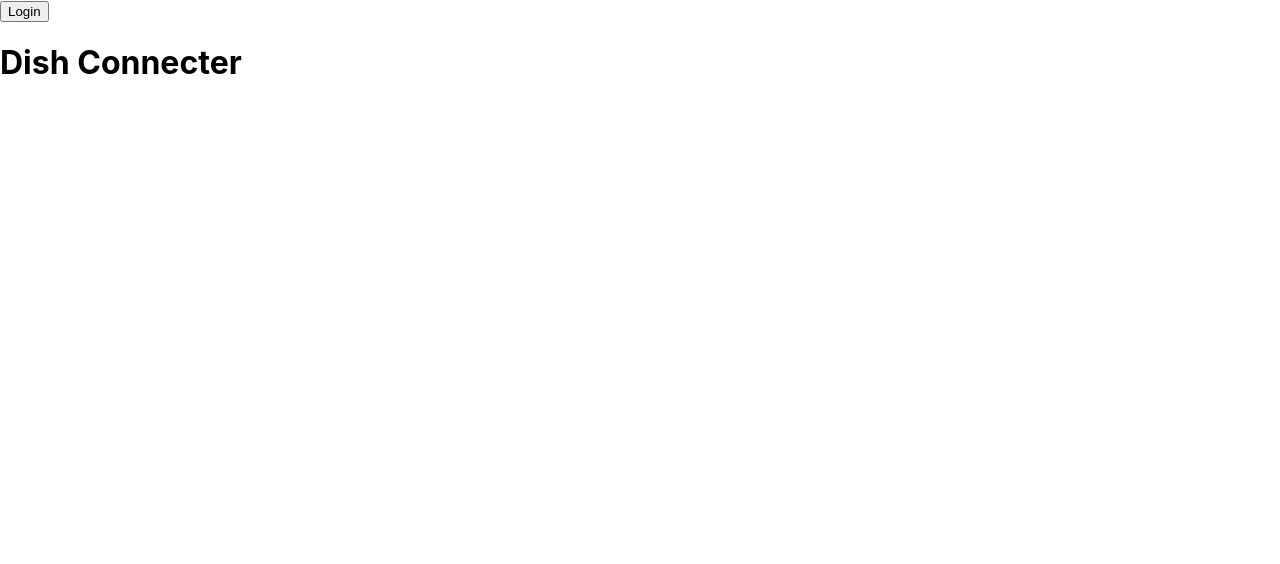
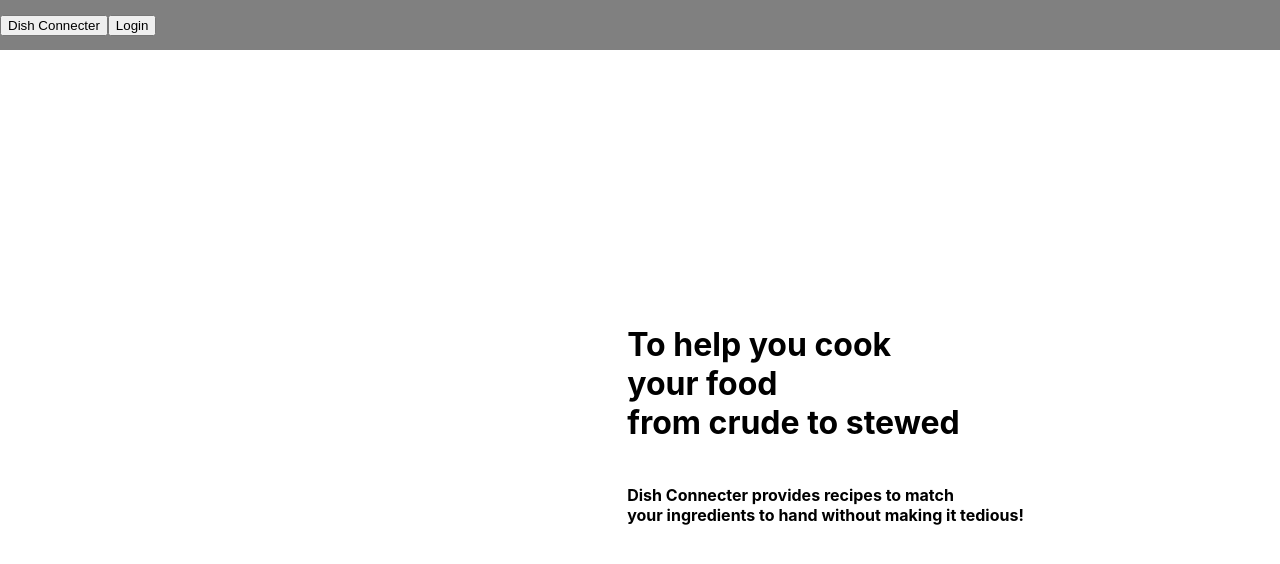
Before and after one commit to efeharmankaya/dish-connecter, a React (Create React App) app in the folder app/: page / in a window 1280 px wide. Shown: the top 564 px of the page. Built offline with nearby package versions, Linux system fonts and the light colour scheme; no server answers; the HTML template or start-up script is replaced by a standard one.

Commit message:
component foundation, routing, api

```diff
--- a/app/src/App.css
+++ b/app/src/App.css
@@ -1,3 +1,34 @@
 .hide {
     visibility: hidden;
 }
+
+/* TODO responsive height/width calculation */
+.app-container {
+    position: absolute;
+    overflow: auto;
+    display: flex;
+    width: 100%;
+    height: calc(100% - 50px);
+}
+
+.top-nav-container {
+    display: flex;
+    background-color: grey;
+    width: 100%;
+    height: 50px;
+    align-items: center;
+}
+
+.side-nav-container {
+    display: flex;
+    background-color: red;
+    width: 15%;
+    height: 100%;
+    flex-direction: column;
+    align-items: center;
+    justify-content: flex-start;
+}
+
+.workspace-container {
+    width: 85%;
+}
--- a/app/src/App.tsx
+++ b/app/src/App.tsx
@@ -7,6 +7,7 @@ import { getAuth } from "firebase/auth";
 import { useSelector } from "react-redux";
 import { loggedInSelector } from "./redux/auth/auth.selector";
 import { useAuth } from "./components/auth/auth.hooks";
+import { Workspace } from "./components/workspace/Workspace.component";
 
 function App() {
     const firebaseConfig = {
@@ -19,8 +20,6 @@ function App() {
         measurementId: process.env.REACT_APP_FIREBASE_MEASUREMENT_ID,
     };
 
-    console.log(firebaseConfig);
-
     initializeApp(firebaseConfig);
 
     const loggedIn = useSelector(loggedInSelector);
@@ -32,9 +31,7 @@ function App() {
         if (flag) {
             // eslint-disable-next-line react-hooks/exhaustive-deps
             flag = false;
-            console.log("render");
             auth.onAuthStateChanged((user) => {
-                console.log("user: ", user);
                 if (!!user === loggedIn) return; // auth and store is synced
                 if (!!user && !loggedIn)
                     // auth signed in / store not signed in
@@ -49,8 +46,10 @@ function App() {
     return (
         <div className="App">
             <TopNav />
-            <SideNav />
-            <h1>Dish Connecter</h1>
+            <div className="app-container">
+                <SideNav />
+                <Workspace />
+            </div>
         </div>
     );
 }
--- /dev/null
+++ b/app/src/components/bookmarks/Bookmarks.component.tsx
@@ -0,0 +1,7 @@
+export const Bookmarks = () => {
+    return (
+        <div className="bookmarks-container">
+            <h1>Bookmarks</h1>
+        </div>
+    );
+};
--- /dev/null
+++ b/app/src/components/home/Home.component.tsx
@@ -0,0 +1,18 @@
+import "./home.css";
+export const Home = () => {
+    return (
+        <div className="home-container">
+            <h1>
+                To help you cook <br />
+                your food
+                <br />
+                from crude to stewed
+            </h1>
+
+            <h4>
+                Dish Connecter provides recipes to match <br /> your ingredients
+                to hand without making it tedious!
+            </h4>
+        </div>
+    );
+};
--- /dev/null
+++ b/app/src/components/home/home.css
@@ -0,0 +1,8 @@
+.home-container {
+    display: flex;
+    height: 100%;
+    justify-content: center;
+    flex-direction: column;
+    align-items: flex-start;
+    margin-left: 40%;
+}
--- /dev/null
+++ b/app/src/components/recipe/Recipe.component.tsx
@@ -0,0 +1,10 @@
+import { useNavigate, useParams } from "react-router-dom";
+
+export const Recipe = () => {
+    const { id } = useParams();
+    const navigate = useNavigate();
+
+    if (!id) navigate("/");
+
+    return <h1>Recipe ({id})</h1>;
+};
--- /dev/null
+++ b/app/src/components/recipe/RecipeSearch.component.tsx
@@ -0,0 +1,7 @@
+export const RecipeSearch = () => {
+    return (
+        <div className="recipe-search-container">
+            <h1>Recipe Search</h1>
+        </div>
+    );
+};
--- /dev/null
+++ b/app/src/components/settings/Settings.component.tsx
@@ -0,0 +1,7 @@
+export const Settings = () => {
+    return (
+        <div className="settings-container">
+            <h1>Settings</h1>
+        </div>
+    );
+};
--- a/app/src/components/sideNav/SideNav.component.tsx
+++ b/app/src/components/sideNav/SideNav.component.tsx
@@ -1,9 +1,15 @@
 import { useSelector } from "react-redux";
+import { useNavigate } from "react-router-dom";
 import { loggedInSelector } from "../../redux/auth/auth.selector";
 
 export const SideNav = () => {
     const loggedIn = useSelector(loggedInSelector);
+    const navigate = useNavigate();
     return (
-        <div className={`side-nav-container ${!loggedIn ? "hide" : ""}`}></div>
+        <div className={`side-nav-container ${!loggedIn ? "hide" : ""}`}>
+            <button onClick={() => navigate("/recipe")}>Find Recipes</button>
+            <button onClick={() => navigate("/bookmarks")}>Bookmarks</button>
+            <button onClick={() => navigate("/settings")}>Settings</button>
+        </div>
     );
 };
--- a/app/src/components/topNav/TopNav.component.tsx
+++ b/app/src/components/topNav/TopNav.component.tsx
@@ -6,10 +6,12 @@ import {
     signInWithPopup,
 } from "firebase/auth";
 import { useAuth } from "../auth/auth.hooks";
+import { useNavigate } from "react-router-dom";
 
 export const TopNav = () => {
     const auth = getAuth();
     const { handleSignOut } = useAuth();
+    const navigate = useNavigate();
     const loginWithOAuth = useCallback(
         (provider: AuthProvider) =>
             signInWithPopup(auth, provider)
@@ -22,6 +24,7 @@ export const TopNav = () => {
 
     return (
         <div className="top-nav-container">
+            <button onClick={() => navigate("/")}>Dish Connecter</button>
             {auth.currentUser ? (
                 <button onClick={() => handleSignOut()}>Sign Out</button>
             ) : (
--- /dev/null
+++ b/app/src/components/workspace/Workspace.component.tsx
@@ -0,0 +1,20 @@
+import { Routes, Route } from "react-router-dom";
+import { Bookmarks } from "../bookmarks/Bookmarks.component";
+import { Home } from "../home/Home.component";
+import { Recipe } from "../recipe/Recipe.component";
+import { RecipeSearch } from "../recipe/RecipeSearch.component";
+import { Settings } from "../settings/Settings.component";
+
+export const Workspace = () => {
+    return (
+        <div className="workspace-container">
+            <Routes>
+                <Route path={"/"} Component={Home} />
+                <Route path={"/recipe"} Component={RecipeSearch} />
+                <Route path={"/recipe/:id"} Component={Recipe} />
+                <Route path={"/bookmarks"} Component={Bookmarks} />
+                <Route path={"/settings"} Component={Settings} />
+            </Routes>
+        </div>
+    );
+};
```
Also changed, not shown: app/src/redux/auth/auth.reducer.ts (+4 -3 lines), 1 other file (tests, documents, lock files or other folders).
